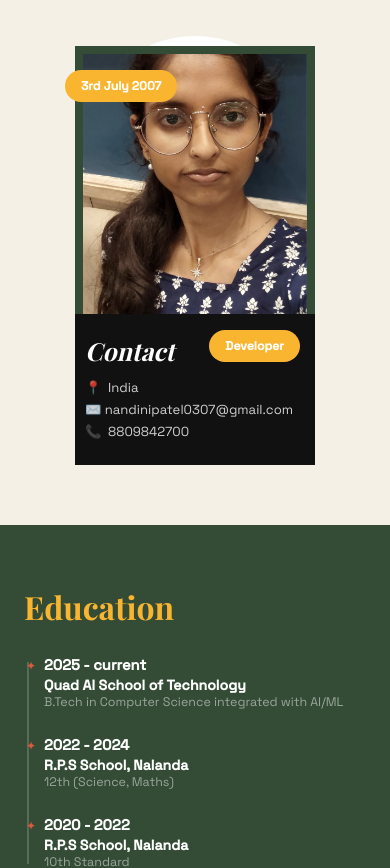
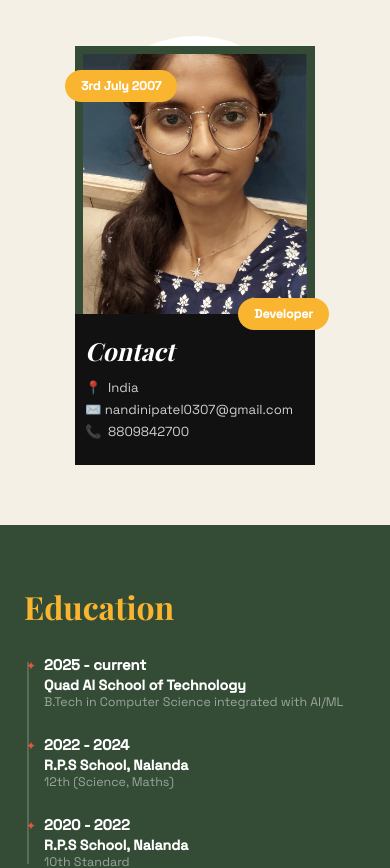
Before and after one commit to Nobody-377/portfolio-, a React (Vite) app: page / in a window 390 px wide. Shown: the part 1692-2560 px from the top of the page. Built offline with nearby package versions, Linux system fonts and the light colour scheme; a web font is replaced by a local one.

Commit message:
Fix badge positioning on mobile viewports

```diff
--- a/src/Portfolio.css
+++ b/src/Portfolio.css
@@ -944,8 +944,8 @@ body {
   }
 
   .badge-nat {
-    right: 15px;
-    top: 300px;
+    right: -14px;
+    top: 268px;
     left: auto;
     bottom: auto;
     transform: translateY(-50%);
```
